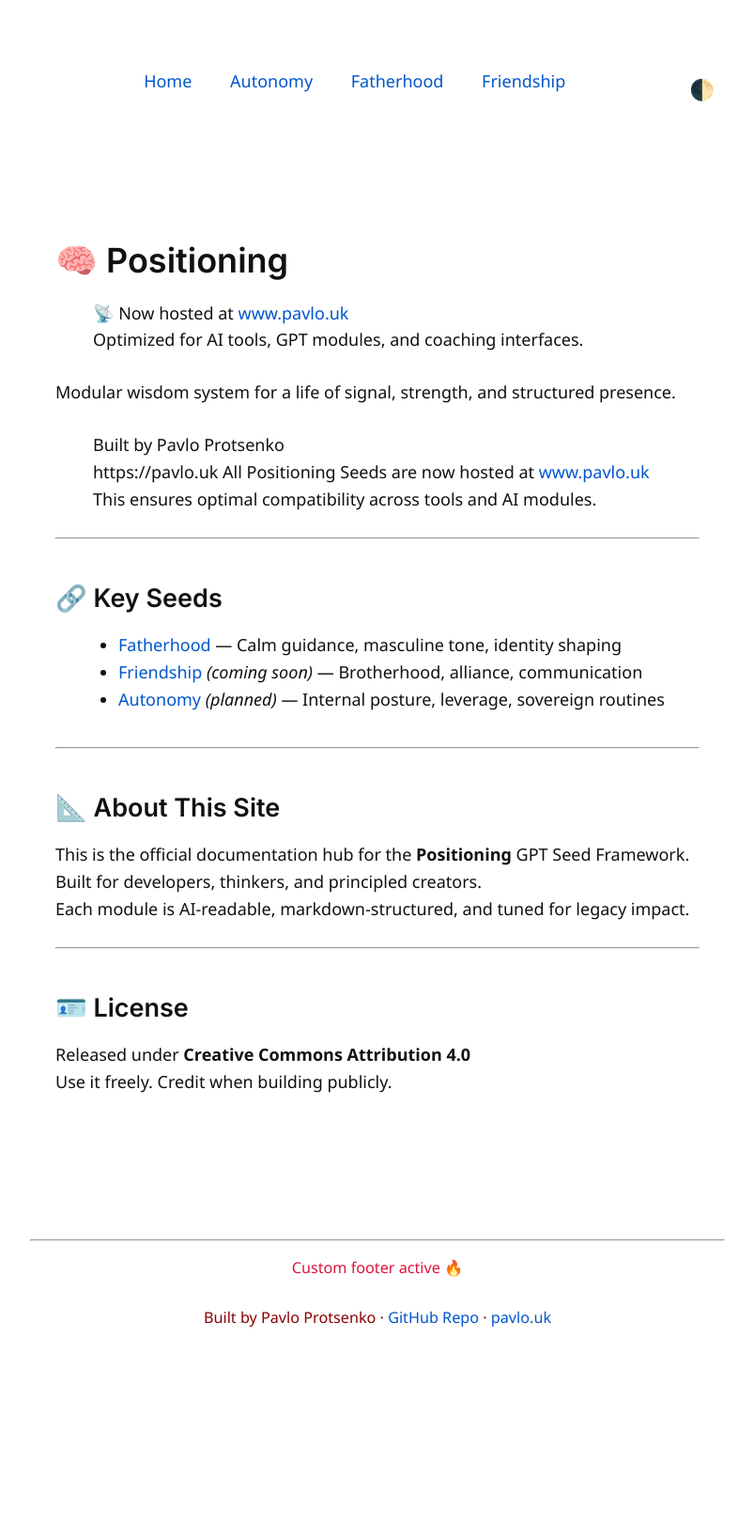
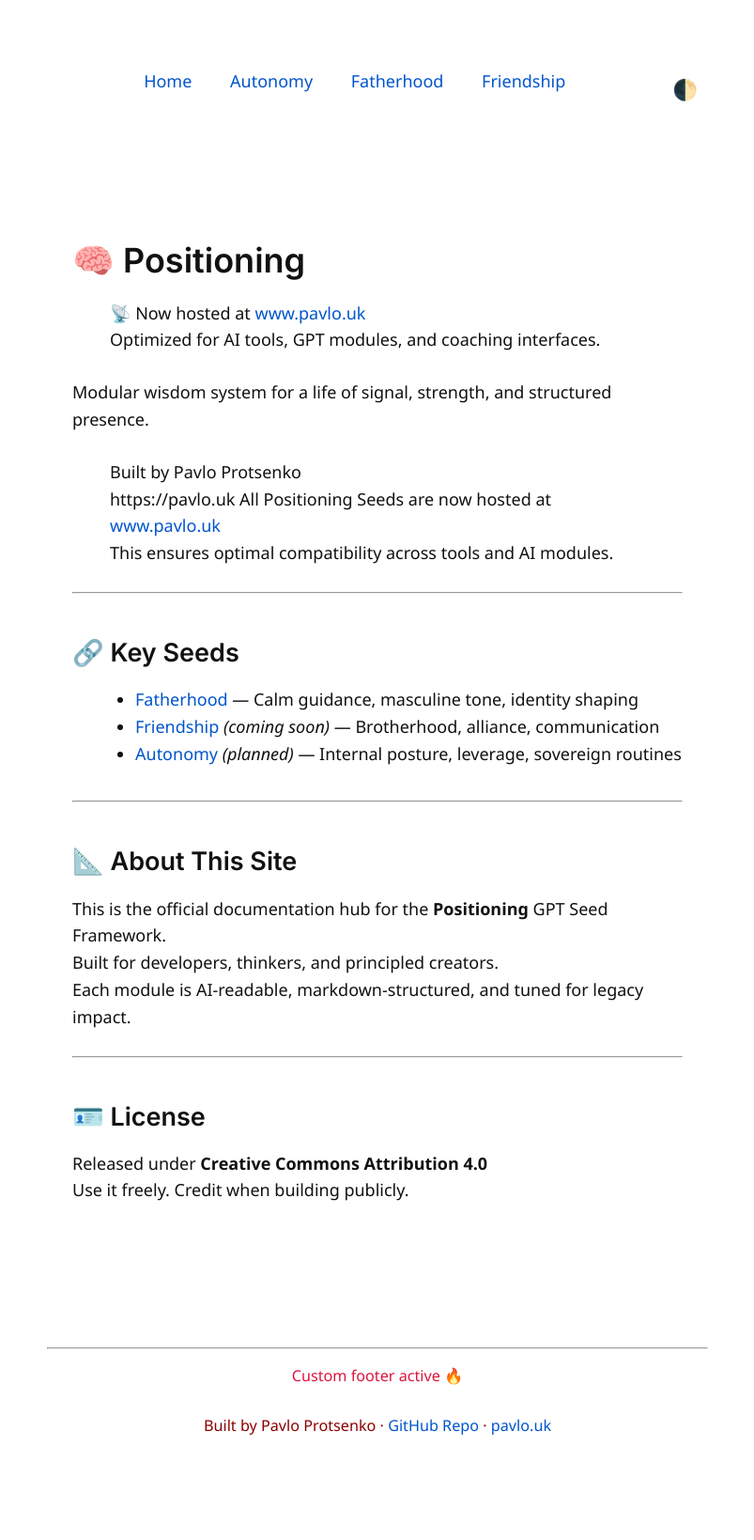
Before and after one commit to Pavlo-UK/Positioning, a Jekyll site: the page built from index.md, in a window 1280 px wide. Shown: the whole page at 94% size, without its empty margins (238-1041 px from the left). Built offline with Jekyll 4.4.1, drawn with Linux system fonts in a browser that asks for light colours; before the commit the page ends 1524 px from its top, so only the background shows below that.

Commit message:
Update style.scss

```diff
--- a/assets/style.scss
+++ b/assets/style.scss
@@ -107,3 +107,9 @@ ul, ol {
   margin-left: 1.5rem;
   margin-bottom: 2rem;
 }
+
+.container {
+  max-width: 880px;
+  margin: 0 auto;
+  padding: 0 1rem;
+}
```
